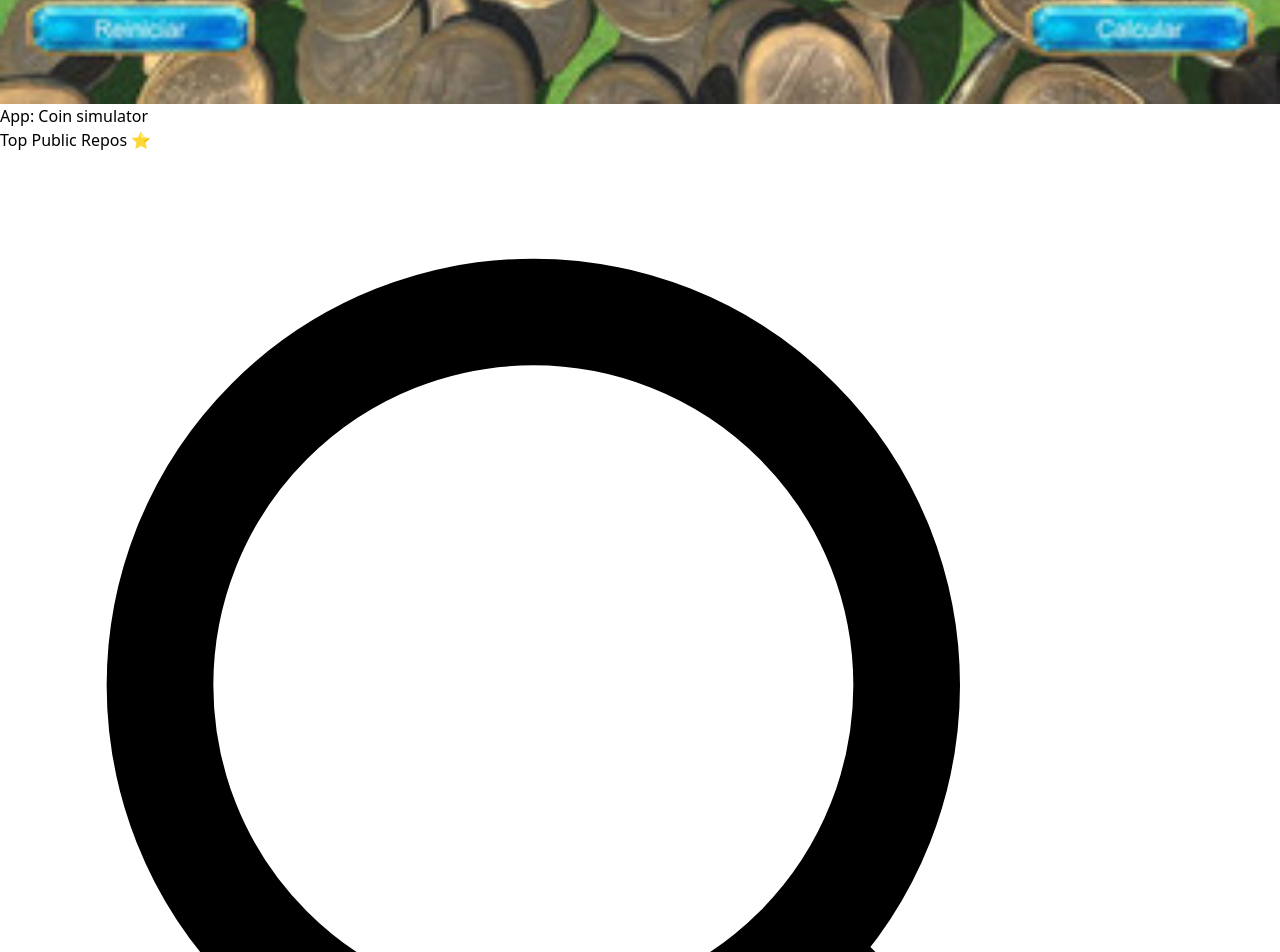
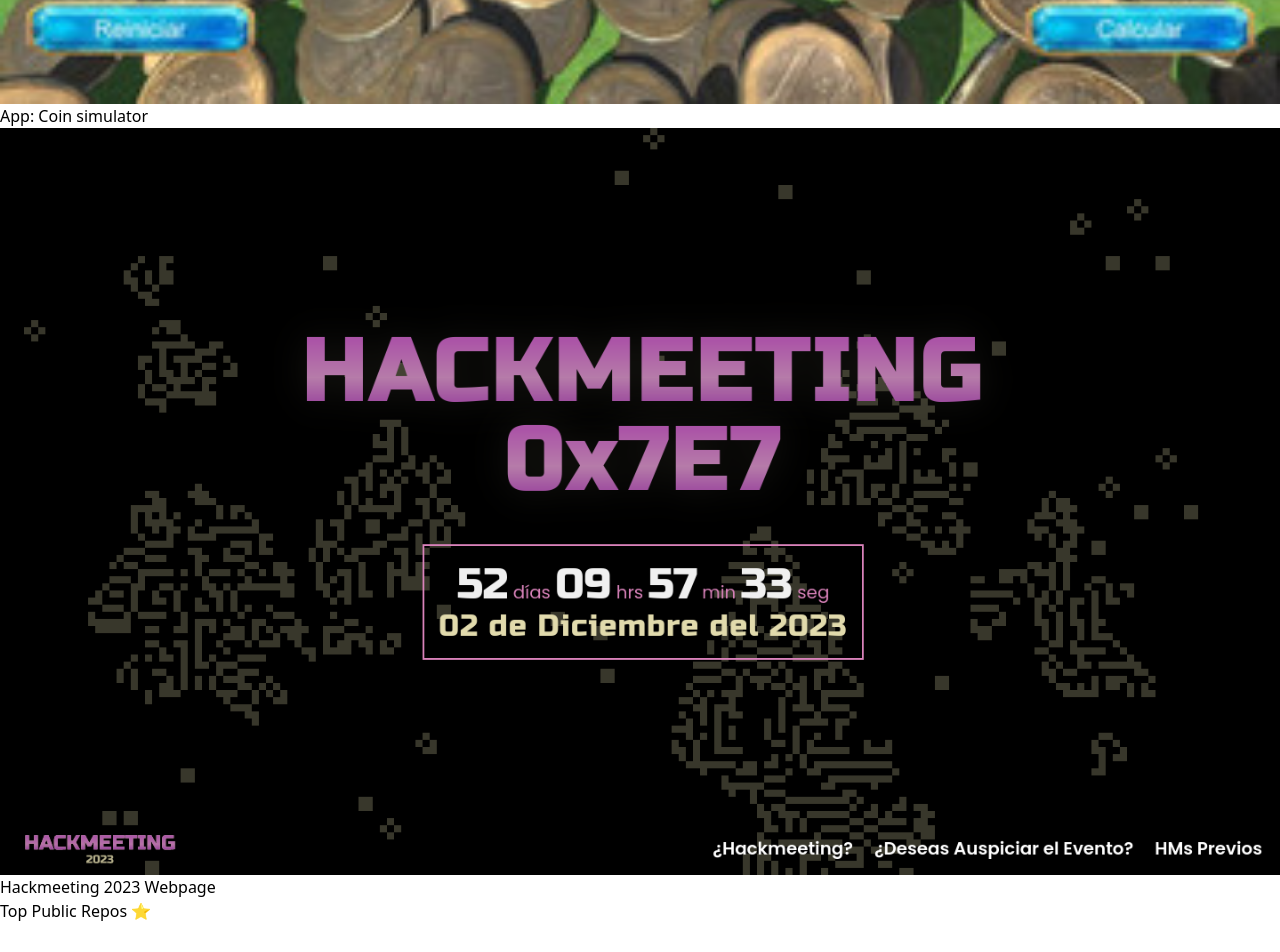
Before and after one commit to cr0wg4n/cr0wg4n.github.io, a React (Create React App) app: page / in a window 1280 px wide. Shown: the part 7100-8052 px from the top of the page. Built offline with nearby package versions, Linux system fonts and the light colour scheme; what @material-tailwind/react would draw is missing.

Commit message:
fix, updating data

```diff
--- a/src/bin/blog-scrapper.js
+++ b/src/bin/blog-scrapper.js
@@ -63,6 +63,7 @@ getUrlData([
   'https://slides.com/cr0wg4n/la-navaja-suizapython',
   'https://slides.com/cr0wg4n/pythoniza-tu-vida',
   'https://slides.com/cr0wg4n/web-scraping-scrapeo-hasta-el-suelo',
+  'https://slides.com/cr0wg4n/herramientas-colaborativas-ia'
 ],join(__dirname,'../data/slides.json'));
 
 getUrlData([
--- a/src/data/projects.ts
+++ b/src/data/projects.ts
@@ -35,6 +35,11 @@ export default function data() {
       url: 'https://cr0wg4n.itch.io/coin-simulator/',
       name: 'App: Coin simulator',
       cover: '/projects/coin_simulator.jpg'
+    },
+    {
+      url: 'https://0x7e7.hackmeeting.org.bo/',
+      name: 'Hackmeeting 2023 Webpage',
+      cover: '/projects/hackmeeting_webpage.png'
     }
   ]
 }
--- a/src/data/slides.json
+++ b/src/data/slides.json
@@ -16,7 +16,7 @@
   },
   {
     "name": "Taller de LaTeX",
-    "cover": "https://media.slid.es/thumbnails/fff5d020f9d698688e10515078ad3354/thumb.jpg?1654575456",
+    "cover": "https://media.slid.es/thumbnails/fff5d020f9d698688e10515078ad3354/thumb.jpg?1695441124",
     "url": "https://slides.com/cr0wg4n/taller-de-latex"
   },
   {
@@ -38,5 +38,10 @@
     "name": "Web Scraping: Con la paciencia hasta el cielo y el scrapeo hasta el suelo",
     "cover": "https://media.slid.es/thumbnails/91fd0a075afe3c9066ead92c267ec508/thumb.jpg?1688436459",
     "url": "https://slides.com/cr0wg4n/web-scraping-scrapeo-hasta-el-suelo"
+  },
+  {
+    "name": "Herramientas Colaborativas: Un paseo por el pasado hasta nuestro contrastante presente",
+    "cover": "https://media.slid.es/thumbnails/82926c978ab14aed3fd64ac9b9910725/thumb.jpg?1693055166",
+    "url": "https://slides.com/cr0wg4n/herramientas-colaborativas-ia"
   }
 ]
```
Also changed, not shown: public/projects/hackmeeting_webpage.png (added).
